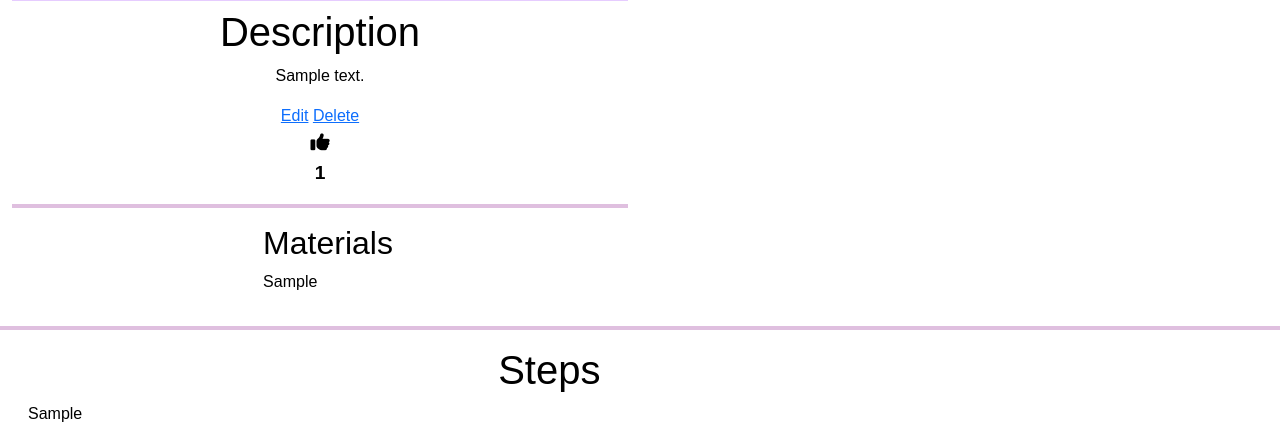
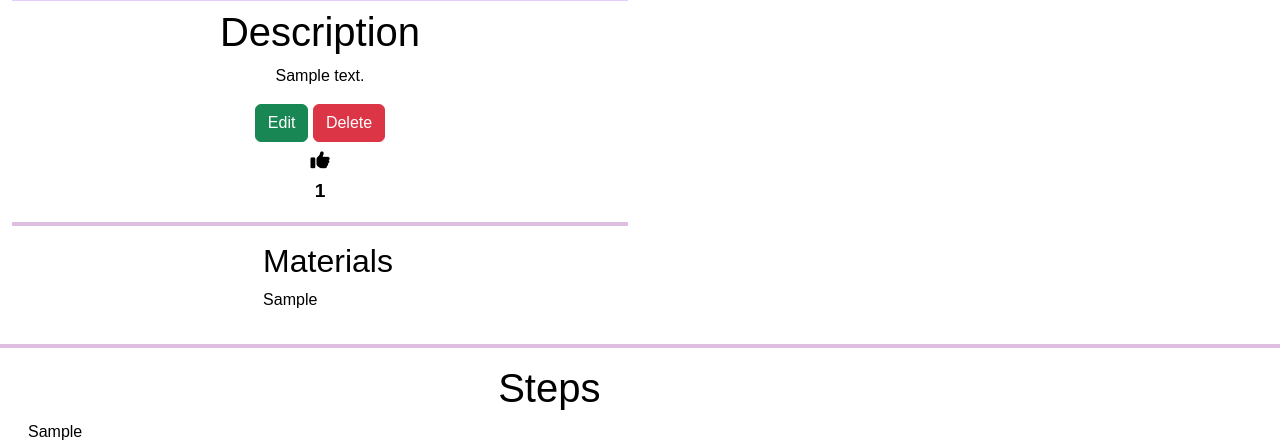
Before and after one commit to ifzalmalook/SimpleCrafts, a Django app: a page that uses projects/templates/projects/full_project.html in a window 1280 px wide. Shown: the part 264-710 px from the top of the page. Run offline with Django 4.2, Linux system fonts and the light colour scheme; a user stored in the database is signed in; tables that the repository leaves empty hold one stand-in row (values such as "Sample post"); some libraries are stand-ins or nearby versions; some web fonts are replaced.

Commit message:
Bootstrap styling to crud buttons

```diff
--- a/projects/templates/projects/full_project.html
+++ b/projects/templates/projects/full_project.html
@@ -24,16 +24,16 @@
                 </div>
 
                 {% if request.user == project.author %}
-                <div class ="crud text-center">
-                <a href="{% url 'edit_project' project.slug %}">Edit</a>
-                <a href="{% url 'delete_project' project.slug %}">Delete</a>
+                <div class ="text-center">
+                <a href="{% url 'edit_project' project.slug %}"  class="edit btn btn-success">Edit</a>
+                <a href="{% url 'delete_project' project.slug %}" class="delete btn btn-danger">Delete</a>
 
                 </div>
                 {% endif %}
 
                 <!-- Code for Likes function -->
 
-                <div class="text-center">
+                <div class="text-center mt-1">
                     <form action="" method="POST">
                         {% csrf_token %}
                         {% if has_liked %}
--- a/static/css/style.css
+++ b/static/css/style.css
@@ -232,3 +232,10 @@ a.home-images {
     font-weight: bold;
     font-size:larger;
 }
+
+/* CRUD buttons */
+
+.crud {
+    border: 1px solid black;
+
+}
```
Also changed, not shown: 1 other file.
